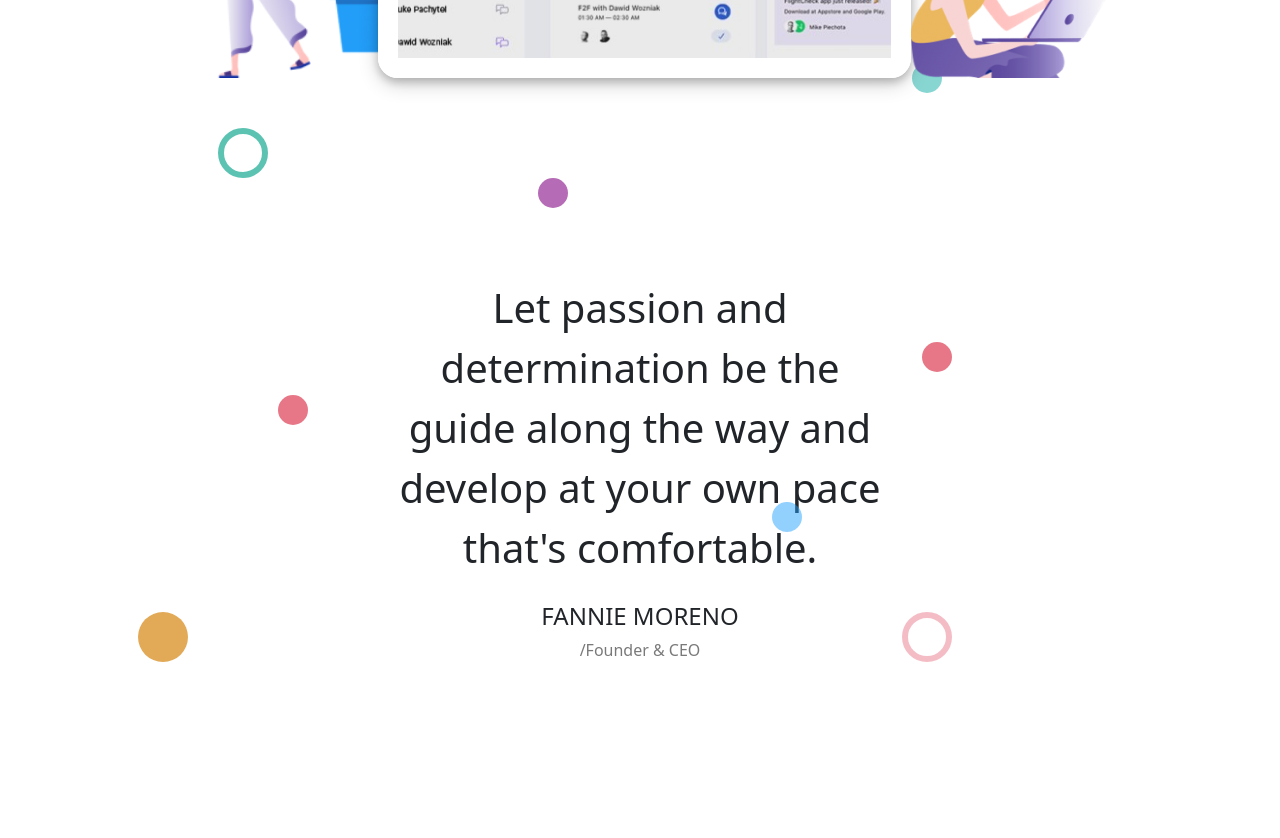
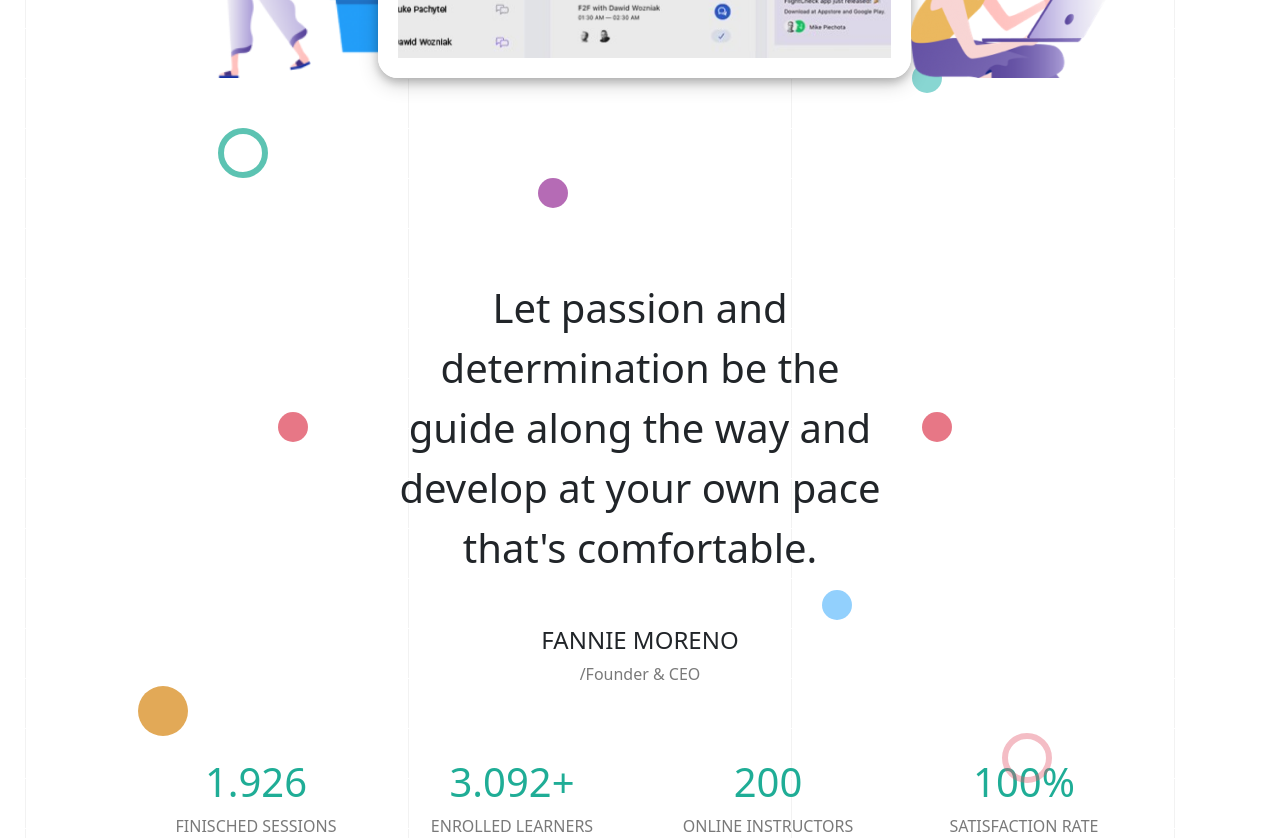
Before and after one commit to StefanoMRC/proj-html-vuejs, a Vue app: page / in a window 1280 px wide. Shown: the part 740-1578 px from the top of the page. Before the commit the page ends 1402 px from the top, so only its background shows below. Built offline with nearby package versions, Linux system fonts and the light colour scheme.

Commit message:
fine sezione 1

```diff
--- a/src/components/main/PrimaSezione/SezUno.vue
+++ b/src/components/main/PrimaSezione/SezUno.vue
@@ -1,11 +1,12 @@
 <template>
-  <div class="cont-principale" >
-    <div class="cont-secondario text-center" >
+  <div class="cont-principale">
+    <div class="cont-secondario text-center">
+      <div class="pb-4">
         <p class="fs-1 w-50 m-auto">
           Let passion and determination be the guide along the way and develop at your own pace that's comfortable.
         </p>
-      <h4 class="text-uppercase pt-4">fannie moreno</h4>
-      <span class="color_chiaro">/Founder & CEO</span>
+        <h4 class="text-uppercase pt-5">fannie moreno</h4>
+        <span class="color_chiaro ">/Founder & CEO</span>
         <div class="pallino_big p_green"></div>
         <div class="pallino_small p_orange"></div>
         <div class="pallino_big p_yellow"></div>
@@ -15,6 +16,17 @@
         <div class="pallino_small p_light_green"></div>
         <div class="pallino_big p_light_orange"></div>
       </div>
+      <div class="container pt-5">
+        <div class="row">
+          <div v-for="(element, index) in listaDati" :key="index" class="col-3">
+            <h2 class="fs-1 color_green">{{element.numeri}}</h2>
+            <span class="text-uppercase color_chiaro">{{element.descrizione}}</span>
+          </div>
+        </div>
+
+      </div>
+    </div>
+
   </div>
 </template>
 
@@ -23,22 +35,21 @@ export default {
     name: 'SezUno',
     data() {
       return {
-      listaDati:[
-        {
-          numeri:1.926,
-          descrizione:'finisched sessions'
+        listaDati: [{
+            numeri: 1.926,
+            descrizione: 'finisched sessions'
           },
           {
-          numeri:3.092,
-          descrizione:'enrolled learners'
+            numeri: '3.092+',
+            descrizione: 'enrolled learners'
           },
           {
-          numeri:200,
-          descrizione:'online instructors'
+            numeri: 200,
+            descrizione: 'online instructors'
           },
           {
-          numeri:'100%',
-          descrizione:'satisfaction rate'
+            numeri: '100%',
+            descrizione: 'satisfaction rate'
           },
         ]
       }
@@ -49,68 +60,84 @@ export default {
 
 <!-- Add "scoped" attribute to limit CSS to this component only -->
 <style scoped lang="scss">
-  .cont-principale{
+  .cont-principale {
     padding-top: 150px;
-    .cont-secondario{
+    background-image: url('../../../assets/img/background-pattern-grid-line.png');
+
+    .cont-secondario {
       width: 80%;
       margin: auto;
       padding-top: 150px;
       position: relative;
-      .color_chiaro{
+
+      .color_chiaro {
         color: rgba(0, 0, 0, 0.527);
       }
-      .pallino_big{
+
+      .pallino_big {
         height: 50px;
         width: 50px;
         border-radius: 50%;
         position: absolute;
       }
-      .pallino_small{
+
+      .pallino_small {
         height: 30px;
         width: 30px;
         border-radius: 50%;
         position: absolute;
       }
-      .p_green{
+
+      .p_green {
         border: 6px solid #1fad95b9;
         top: 0;
         left: 90px;
       }
-      .p_orange{
+
+      .p_orange {
         background: #e25a6cd2;
-        top: 50%;
-        left:150px;
+        top: 40%;
+        left: 150px;
       }
-      .p_yellow{
+
+      .p_yellow {
         background: #e2a957;
-        bottom: 0;
+        bottom: 100;
         left: 10px;
       }
-      .p_purple{
+
+      .p_purple {
         background: rgba(128, 0, 128, 0.582);
         left: 40%;
-        top:50px;
+        top: 50px;
       }
-      .p_light_green{
+
+      .p_light_green {
         background: rgba(32, 178, 171, 0.534);
         top: -65px;
         right: 210px;
         z-index: -1;
       }
-      .p_red{
+
+      .p_red {
         background: #e25a6cd2;
         top: 40%;
         right: 200px;
       }
-      .p_blu{
+
+      .p_blu {
         background: #1f9ffb7c;
-        top: 70%;
-        right: 350px;
+        top: 65%;
+        right: 300px;
       }
-      .p_light_orange{
+
+      .p_light_orange {
         border: 6px solid #e25a6c65;
-        bottom: 0;
-        right: 200px;
+        bottom: 55px;
+        right: 100px;
+      }
+      .color_green{
+        color: #1fad96;
         }
     }
   }
```
Lines whose indentation alone changed are shown as unchanged.
